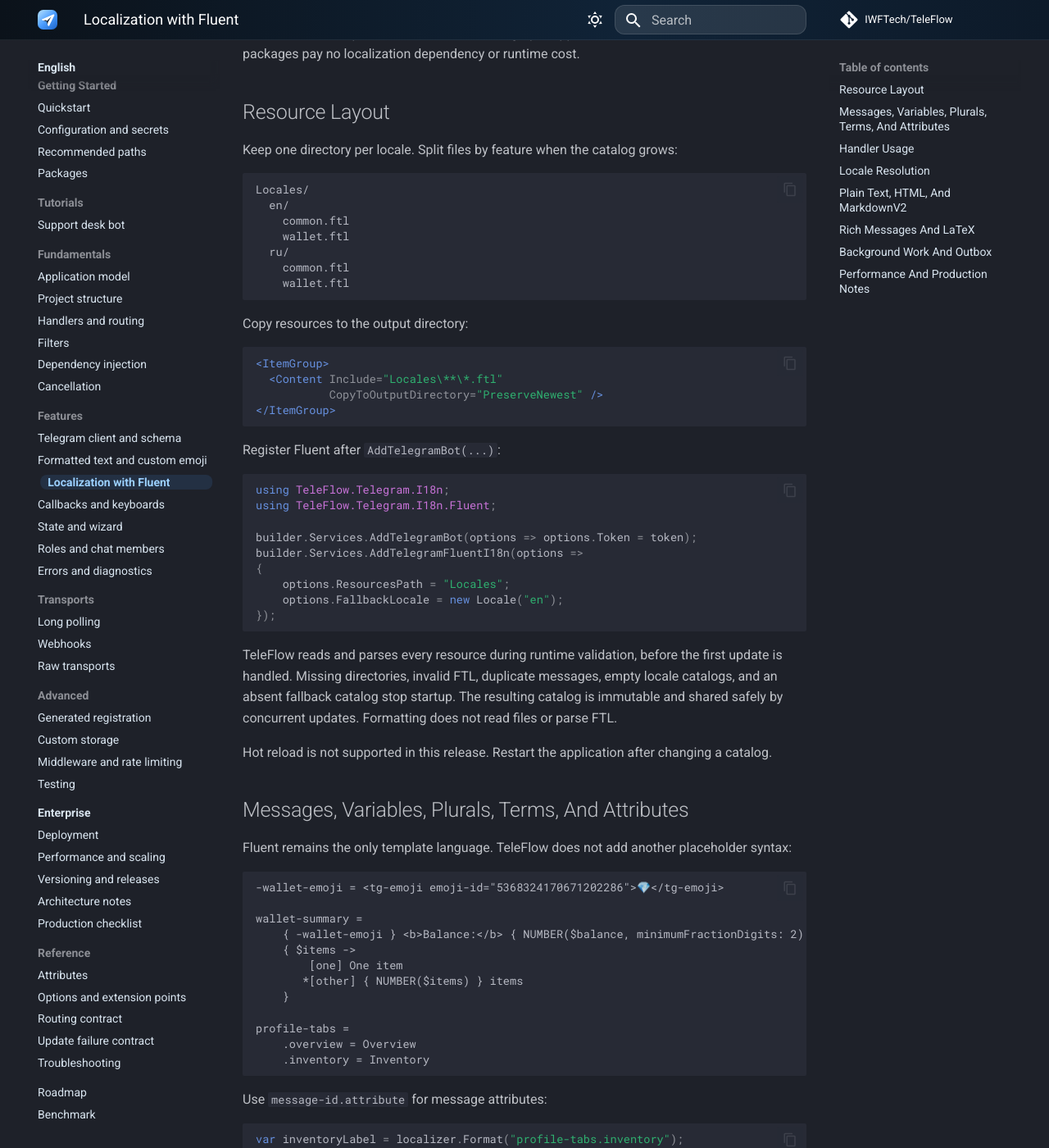
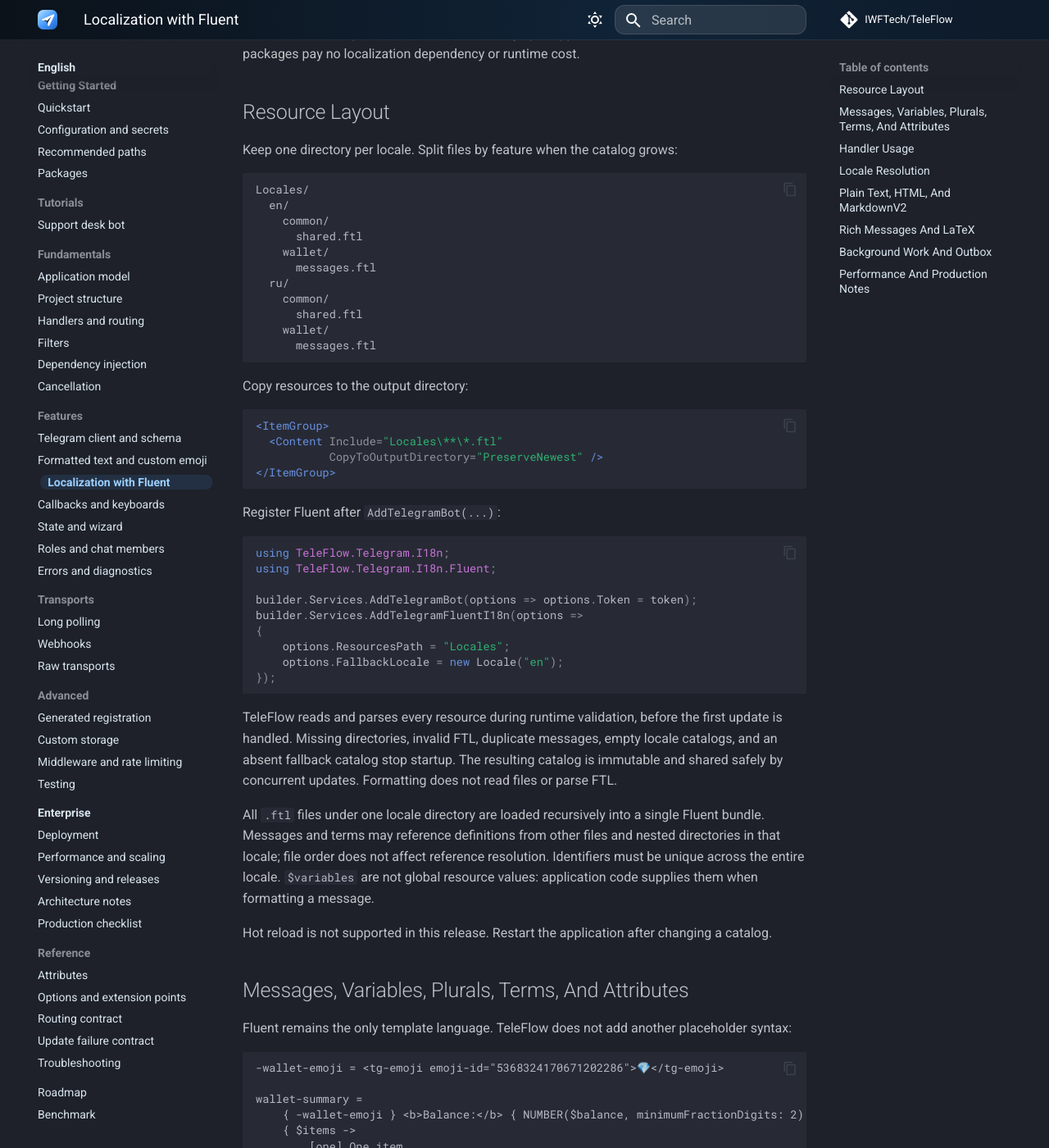
Before and after one commit to IWFTech/TeleFlow, an MkDocs documentation site: the page built from docs/en/features/localization.md, in a window 1280 px wide and 1400 px high, scrolled down 443 px. Shown: the whole window at 82% size. Built offline with MkDocs 1.6.1 and Material for MkDocs 9.7.7, drawn with Linux system fonts in a browser that asks for light colours; comment, search, counter and statistics services are not loaded.

Commit message:
test(i18n): verify cross-file resource references

````diff
--- a/docs/en/features/localization.md
+++ b/docs/en/features/localization.md
@@ -20,11 +20,15 @@ Keep one directory per locale. Split files by feature when the catalog grows:
 ```text
 Locales/
   en/
-    common.ftl
-    wallet.ftl
+    common/
+      shared.ftl
+    wallet/
+      messages.ftl
   ru/
-    common.ftl
-    wallet.ftl
+    common/
+      shared.ftl
+    wallet/
+      messages.ftl
 ```
 
 Copy resources to the output directory:
@@ -51,6 +55,8 @@ builder.Services.AddTelegramFluentI18n(options =>
 ```
 
 TeleFlow reads and parses every resource during runtime validation, before the first update is handled. Missing directories, invalid FTL, duplicate messages, empty locale catalogs, and an absent fallback catalog stop startup. The resulting catalog is immutable and shared safely by concurrent updates. Formatting does not read files or parse FTL.
+
+All `.ftl` files under one locale directory are loaded recursively into a single Fluent bundle. Messages and terms may reference definitions from other files and nested directories in that locale; file order does not affect reference resolution. Identifiers must be unique across the entire locale. `$variables` are not global resource values: application code supplies them when formatting a message.
 
 Hot reload is not supported in this release. Restart the application after changing a catalog.
 
````
Also changed, not shown: docs/ru/features/localization.md (+10 -4 lines), 1 other file.
